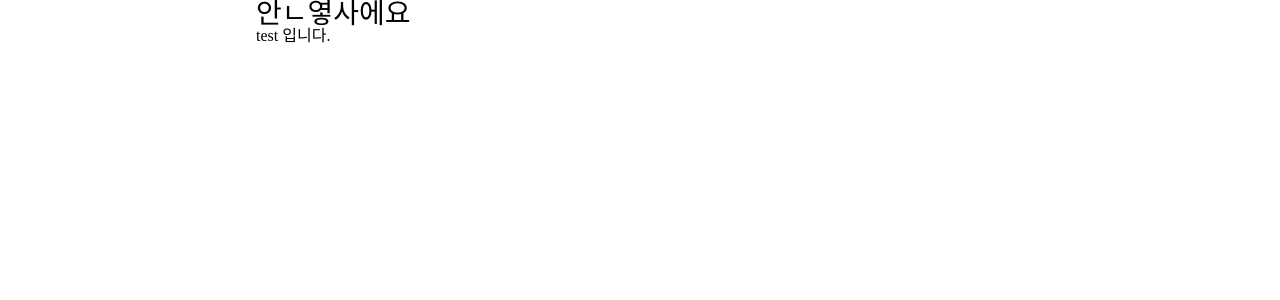
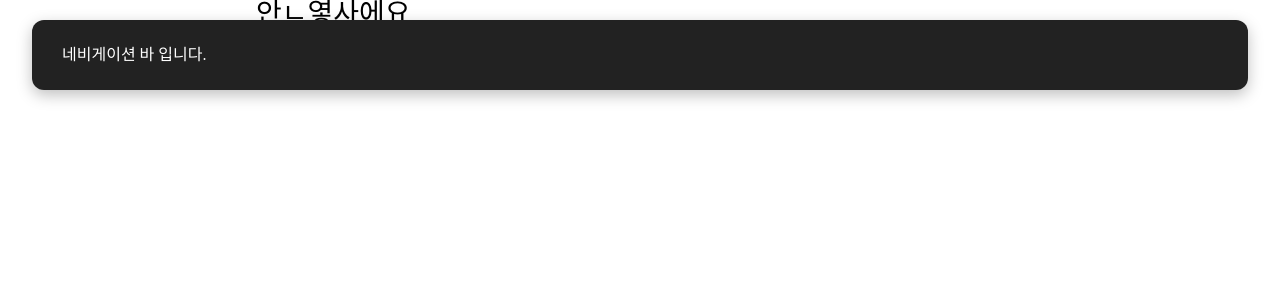
Before and after one commit to kbhetrr/helping.kr, a React (Create React App) app: page / in a window 1280 px wide. Shown: the top 300 px of the page. Built offline with nearby package versions, Linux system fonts and the light colour scheme.

Commit message:
KKH: 네비게이션 바 초안 작성 중

```diff
--- a/src/App.tsx
+++ b/src/App.tsx
@@ -1,13 +1,17 @@
 import React from 'react';
 import { styled } from 'styled-components';
 import './App.css';
+import NavBar from 'components/NavBar';
 
 const App = () => {
   return (
-    <Container>
-      <Title style={{ fontFamily: 'Pretendard' }}>안ㄴ옇사에요</Title>
-      test 입니다.
-    </Container>
+    <>
+      <NavBar />
+      <Container>
+        <Title style={{ fontFamily: 'Pretendard' }}>안ㄴ옇사에요</Title>
+        test 입니다.
+      </Container>
+    </>
   );
 };
 
--- /dev/null
+++ b/src/components/NavBar/NavBar.tsx
@@ -0,0 +1,25 @@
+import React, { useState, useEffect } from 'react';
+import { styled } from 'styled-components';
+
+const NavBar = () => {
+  return <Nav>네비게이션 바 입니다.</Nav>;
+};
+
+const Nav = styled.div`
+  background-color: #222;
+  align-items: center;
+  display: flex;
+  color: #fff;
+  width: 95%;
+  height: 70px;
+  border-radius: 12px;
+  z-index: 1000;
+  padding: 0 30px;
+  position: fixed;
+  top: 20px;
+  left: 50%;
+  transform: translate(-50%);
+  box-shadow: 0 5px 15px rgba(0, 0, 0, 0.25);
+`;
+
+export default NavBar;
--- /dev/null
+++ b/src/components/NavBar/index.ts
@@ -0,0 +1 @@
+export { default } from './NavBar';
```
